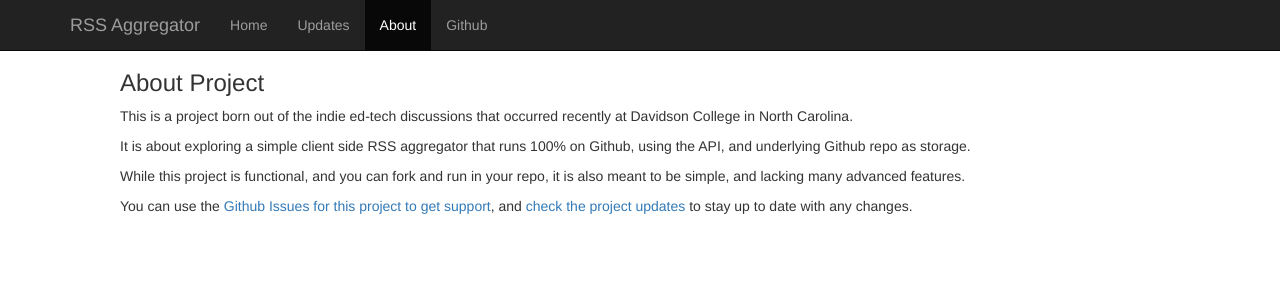
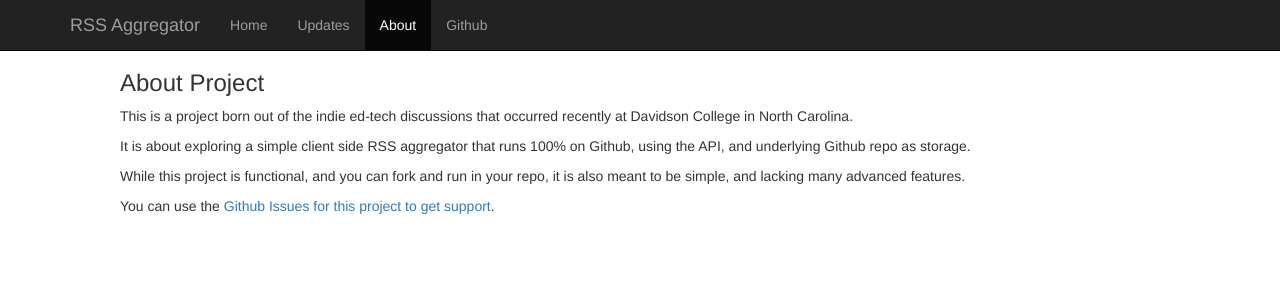
Before and after one commit to audreywatters/rss-aggregator, a Jekyll site: the page built from about/index.html, in a window 1280 px wide. Shown: the top 300 px of the page. Built offline with Jekyll 4.4.1, drawn with Linux system fonts in a browser that asks for light colours.

Commit message:
Update index.html

```diff
--- a/about/index.html
+++ b/about/index.html
@@ -6,4 +6,4 @@ title: About Project
 <p>This is a project born out of the indie ed-tech discussions that occurred recently at Davidson College in North Carolina.</p>
 <p>It is about exploring a simple client side RSS aggregator that runs 100% on Github, using the API, and underlying Github repo as storage.</p>
 <p>While this project is functional, and you can fork and run in your repo, it is also meant to be simple, and lacking many advanced features.</p>
-<p>You can use the <a href="https://github.com/indieedtech/rss-aggregator/issues">Github Issues for this project to get support</a>, and <a href="{{ site.url }}updates/">check the project updates</a> to stay up to date with any changes.</p>
+<p>You can use the <a href="https://github.com/indieedtech/rss-aggregator/issues">Github Issues for this project to get support</a>.</p>
```
